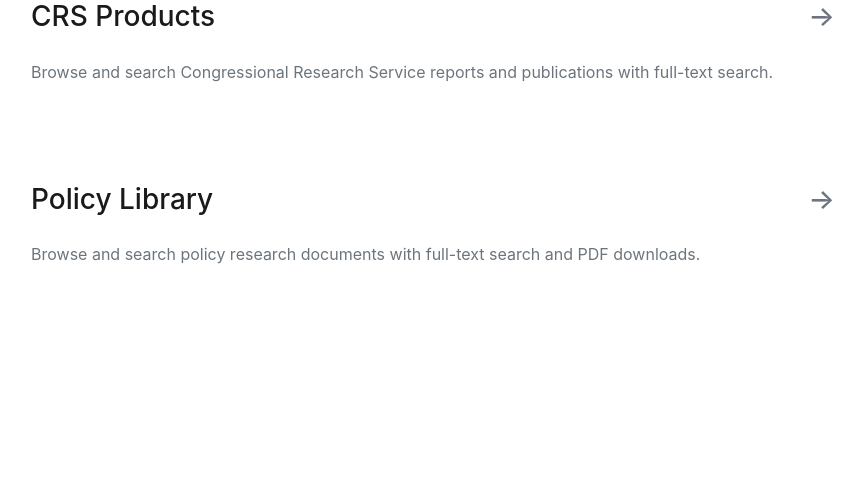
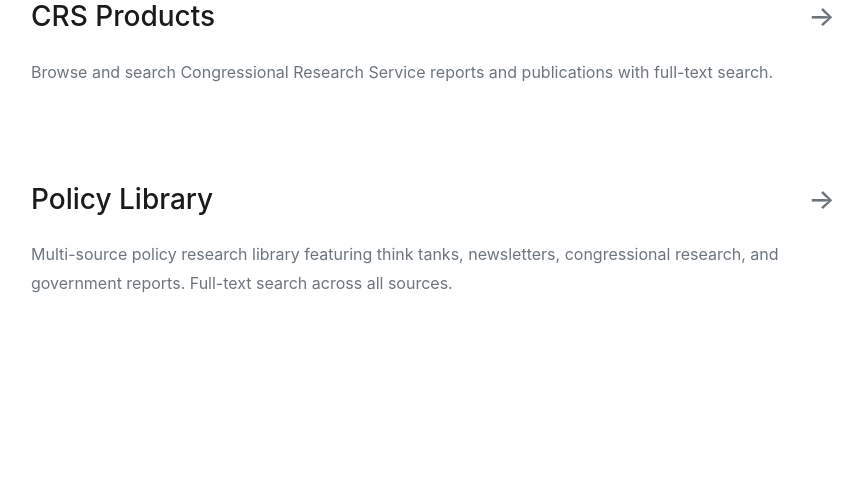
Before and after one commit to jasonlemming/Hearing-Database, a Flask app: page / in a window 1280 px wide. Shown: the part 310-802 px from the top of the page, without its empty margins (207-1070 px from the left). Run offline with Flask 3, Linux system fonts and the light colour scheme.

Commit message:
Update blueprint references from brookings to policy_library
- Update web/app.py to import policy_library_bp instead of brookings_bp
- Update landing.html to use policy_library.index URL endpoint
- Prepare for merging Substack-Ingestion branch with policy_library files

🤖 Generated with [Claude Code](https://claude.com/claude-code)

Co-Authored-By: Claude <noreply@anthropic.com>

```diff
--- a/web/app.py
+++ b/web/app.py
@@ -45,7 +45,7 @@ from web.blueprints.main_pages import main_pages_bp
 from web.blueprints.api import api_bp
 from web.blueprints.admin import admin_bp
 from web.blueprints.crs import crs_bp
-from web.blueprints.brookings import brookings_bp
+from web.blueprints.policy_library import policy_library_bp
 
 # Create Flask app
 app = Flask(__name__)
@@ -58,7 +58,7 @@ app.register_blueprint(main_pages_bp)
 app.register_blueprint(api_bp)
 app.register_blueprint(admin_bp)
 app.register_blueprint(crs_bp)
-app.register_blueprint(brookings_bp)
+app.register_blueprint(policy_library_bp)
 
 
 # Template filters (shared across all blueprints)
--- a/web/templates/landing.html
+++ b/web/templates/landing.html
@@ -127,13 +127,13 @@
                 </p>
             </a>
 
-            <a href="{{ url_for('brookings.index') }}" class="project-block">
+            <a href="{{ url_for('policy_library.index') }}" class="project-block">
                 <h1 class="project-title">
                     Policy Library
                     <span class="arrow">→</span>
                 </h1>
                 <p class="project-description">
-                    Browse and search policy research documents with full-text search and PDF downloads.
+                    Multi-source policy research library featuring think tanks, newsletters, congressional research, and government reports. Full-text search across all sources.
                 </p>
             </a>
         </div>
```
